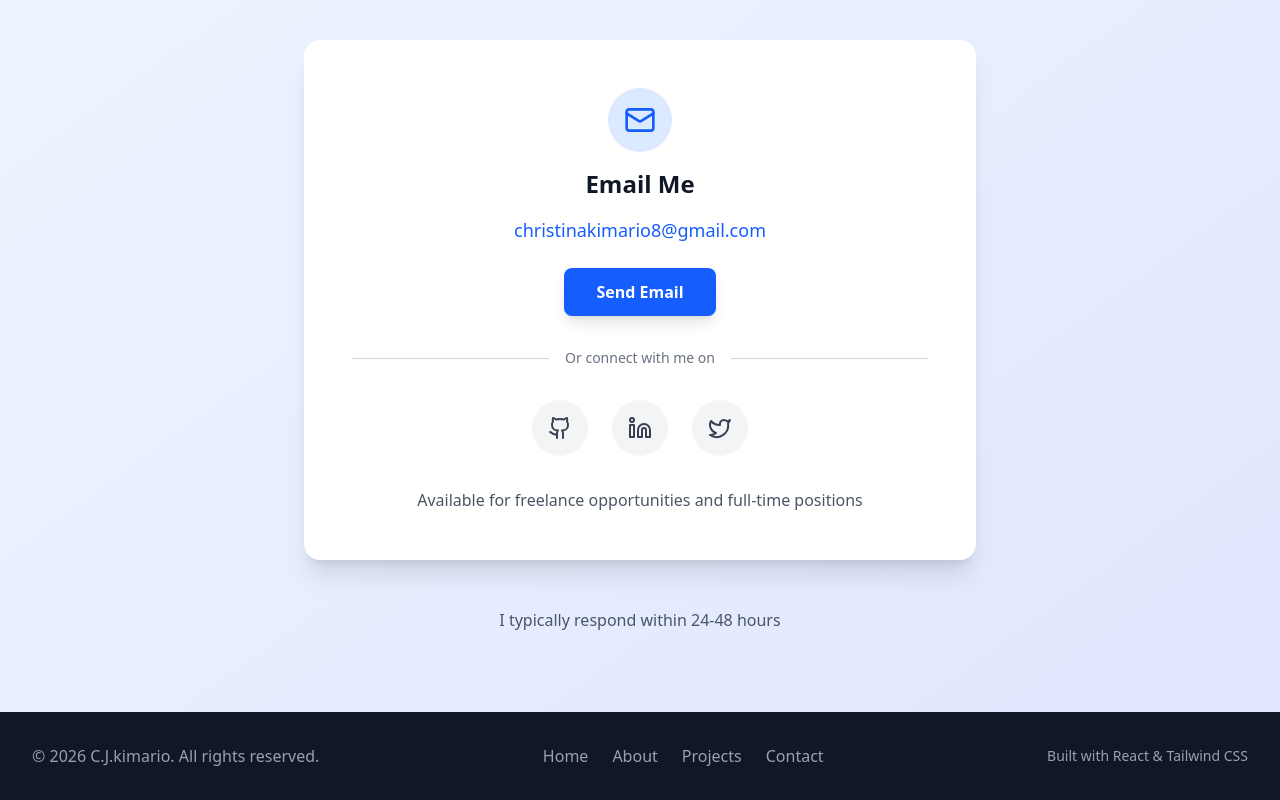
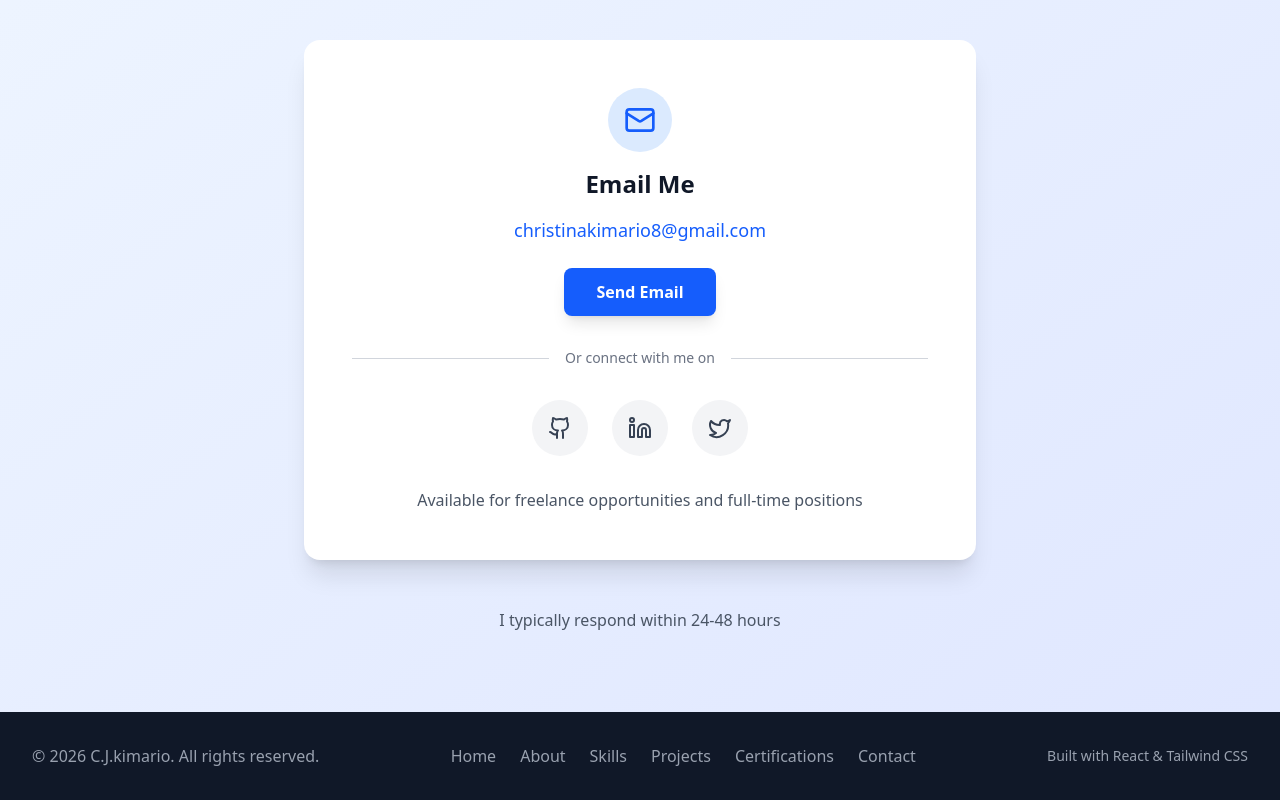
Before and after one commit to tina-codertz/react_portifolio, a React (Vite) app: page / in a window 1280 px wide. Shown: the part 5291-6091 px from the top of the page. Built offline with nearby package versions, Linux system fonts and the light colour scheme.

Commit message:
adding quick llinks in footer page

```diff
--- a/src/components/Footer.jsx
+++ b/src/components/Footer.jsx
@@ -27,11 +27,23 @@
             >
               About
             </a>
+             <a
+              href="#skills"
+              className="text-gray-400 hover:text-white transition-colors"
+            >
+            Skills
+            </a>
             <a
               href="#projects"
               className="text-gray-400 hover:text-white transition-colors"
             >
               Projects
+            </a>
+             <a
+              href="#certifications"
+              className="text-gray-400 hover:text-white transition-colors"
+            >
+              Certifications
             </a>
             <a
               href="#contact"
```
